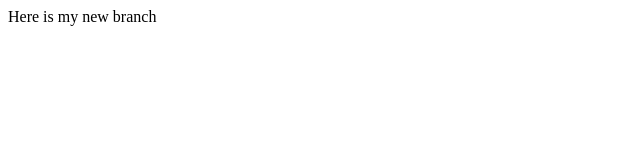
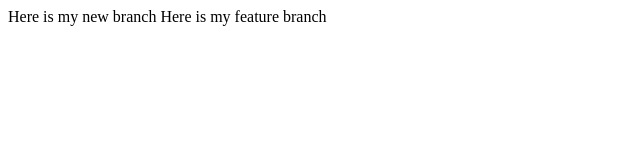
Before and after one commit to villagusjs/lecture1, a plain HTML site: page index.html in a window 1280 px wide. Shown: the whole page, without its empty margins (0-640 px from the left). Drawn offline with Linux system fonts and the light colour scheme.

Commit message:
New branch contents

```diff
--- a/index.html
+++ b/index.html
@@ -7,5 +7,6 @@
 </head>
 <body>
     Here is my new branch
+    Here is my feature branch
 </body>
 </html>
```
